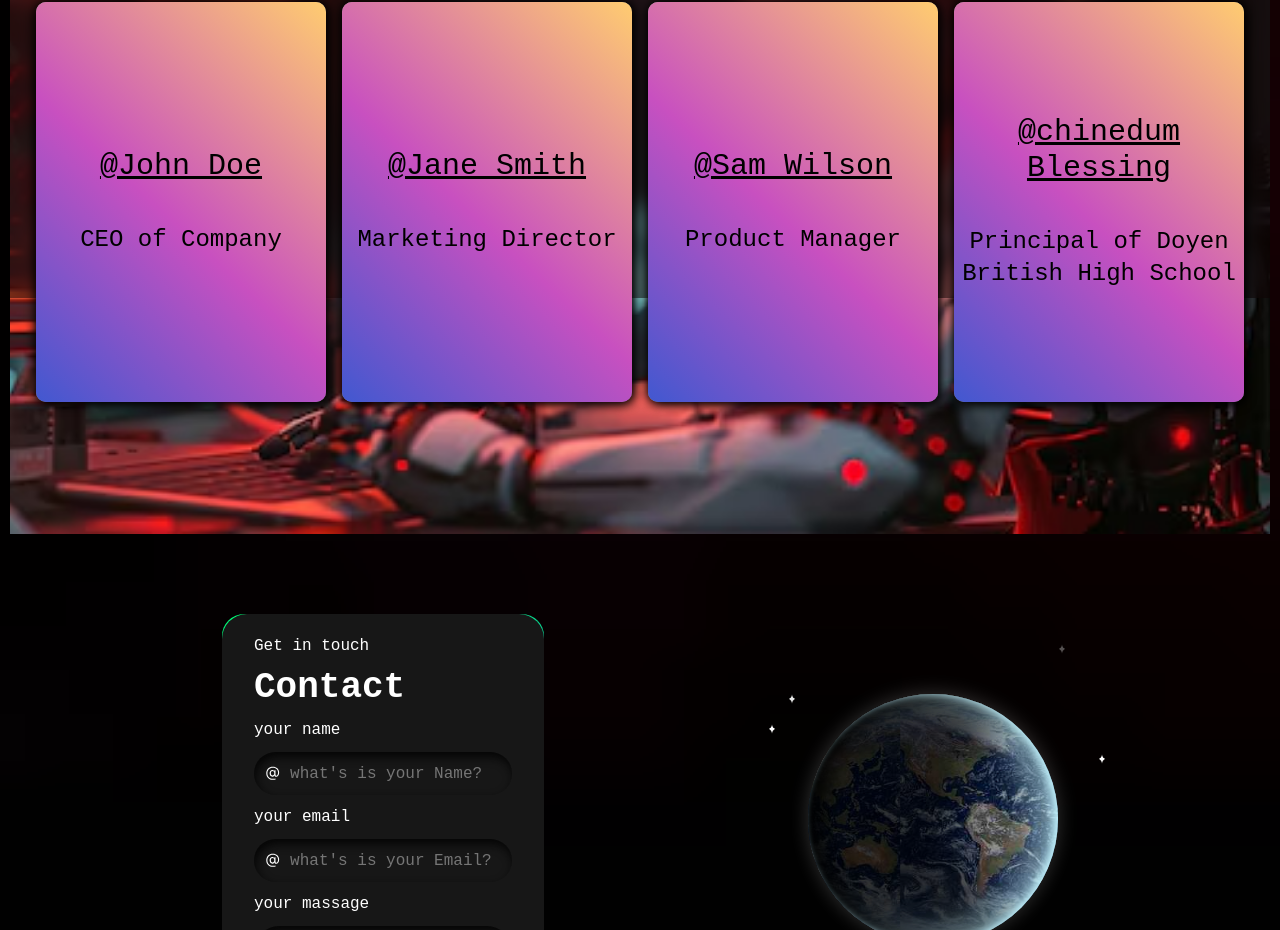
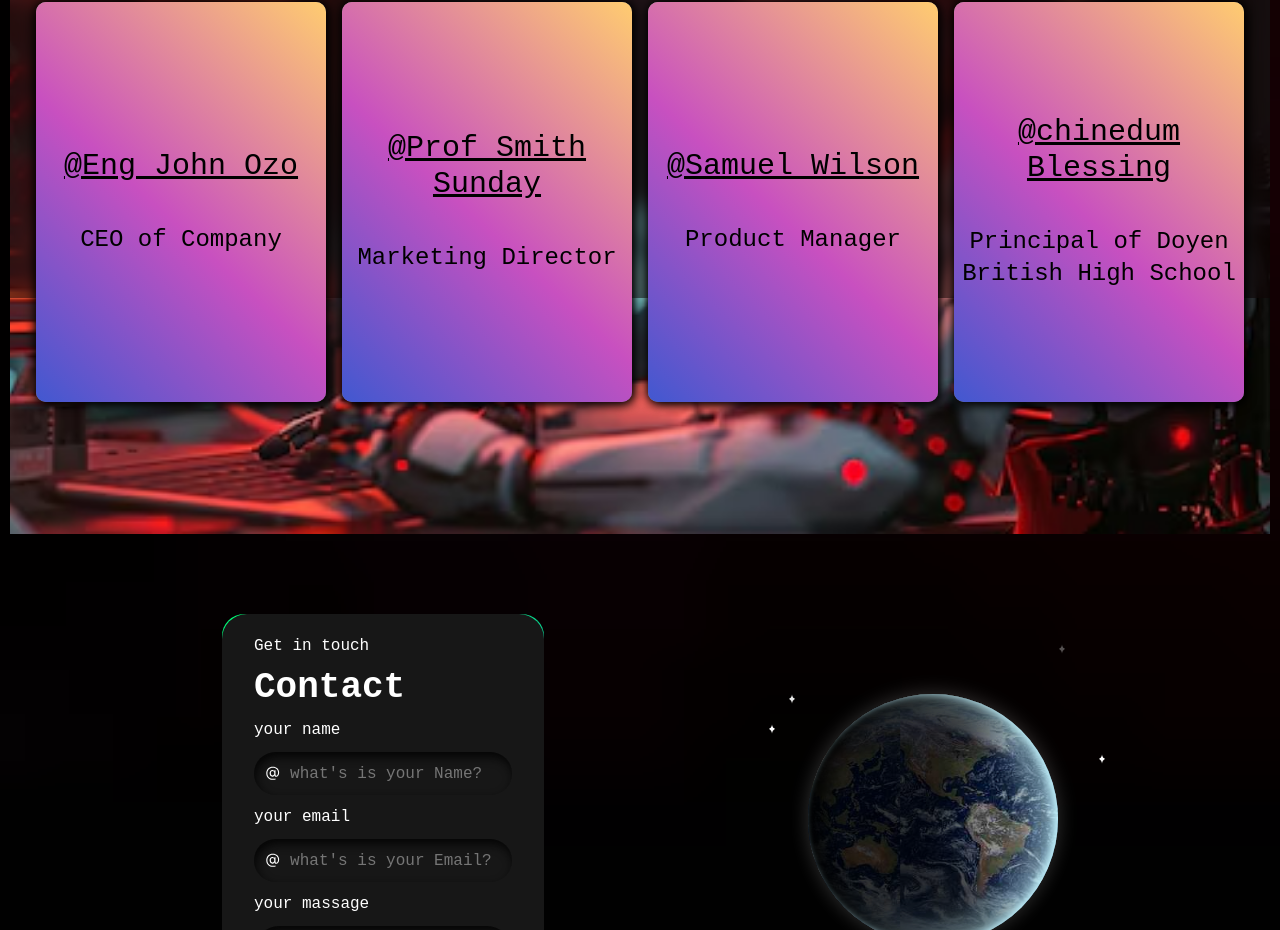
Before and after one commit to grace-kid/react-Portfolio, a React (Vite) app: page / in a window 1280 px wide. Shown: the part 6256-7186 px from the top of the page. Built offline with nearby package versions, Linux system fonts and the light colour scheme.

Commit message:
fix: update testimonial names for accuracy and consistency

```diff
--- a/src/component/Testimonials.jsx
+++ b/src/component/Testimonials.jsx
@@ -5,19 +5,19 @@ import 'aos/dist/aos.css';
 import  { useEffect } from 'react';
 const testimonialsData = [
     {
-        name: 'John Doe',
+        name: 'Eng John Ozo',
         title: 'CEO of Company',
         testimonial: 'This is an amazing service! Highly recommend to everyone.',
         image: 'path/to/image1.jpg'
     },
     {
-        name: 'Jane Smith',
+        name: 'Prof Smith Sunday',
         title: 'Marketing Director',
         testimonial: 'After samson optimized our website, our traffic increased by 50%. We can\'t thank him enough!',
         image: 'path/to/image2.jpg'
     },
     {
-        name: 'Sam Wilson',
+        name: 'Samuel Wilson',
         title: 'Product Manager',
         testimonial: 'I\'ve never met a web developer who truly cares about their clients\' success like Samson does.',
         image: 'path/to/image3.jpg'
```
